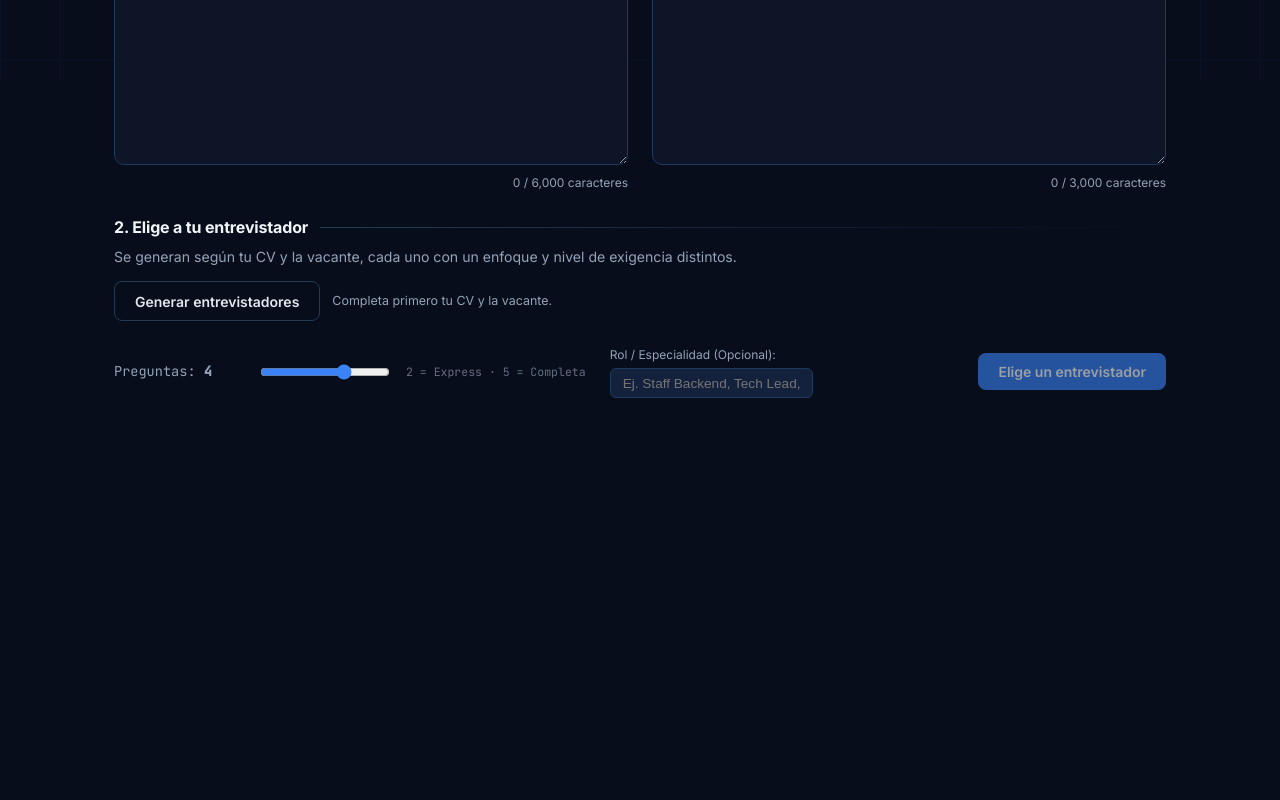
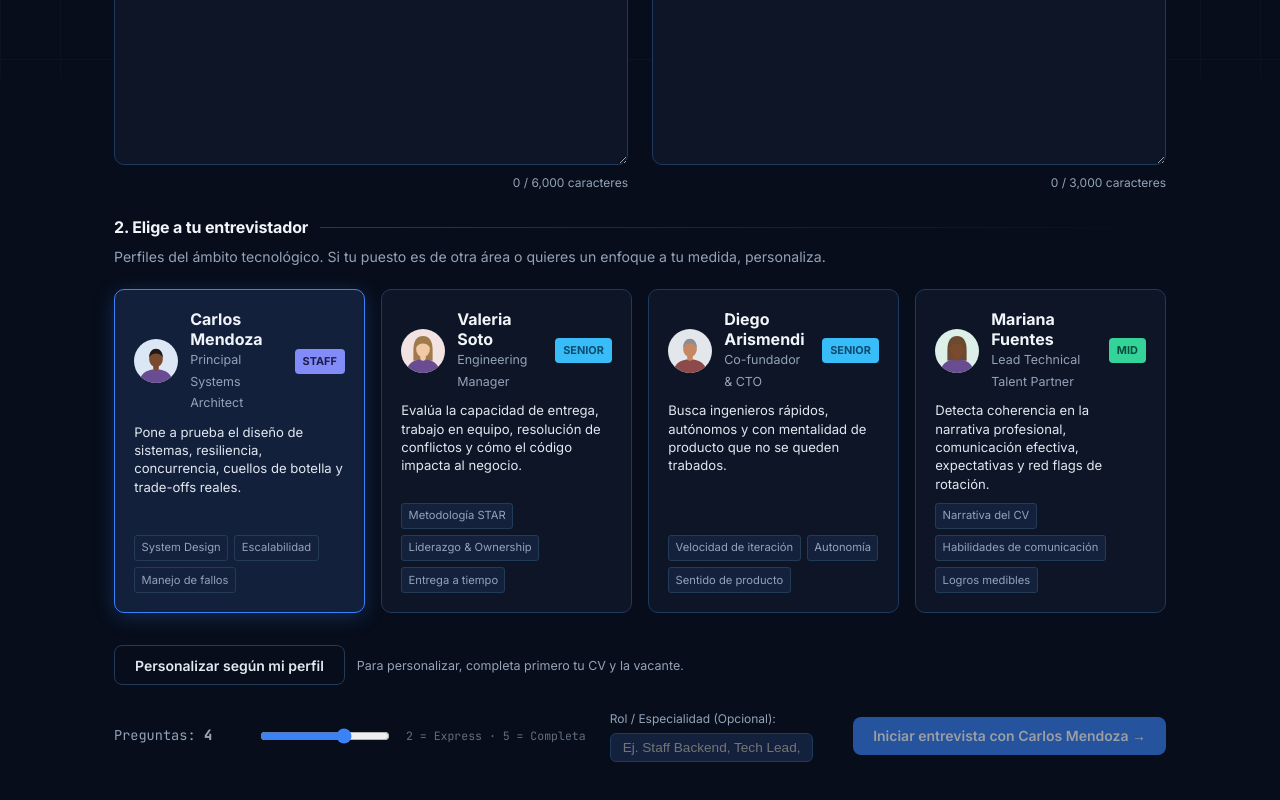
Before and after one commit to GerardoLucero/cv-stress-test, a Next.js app: page / in a window 1280 px wide. Shown: the part 721-1521 px from the top of the page. Before the commit the page ends 1167 px from the top, so only its background shows below. Built offline with nearby package versions, Linux system fonts and the light colour scheme.

Commit message:
ui: tech interviewers by default, tailored ones on demand
Default view shows the four engineering interviewers, preselected. Personalize
generates interviewers from the CV and vacancy and then shows only those, with a
link back to the tech ones. Editing the CV or vacancy returns to the default view.

```diff
--- a/src/app/page.tsx
+++ b/src/app/page.tsx
@@ -68,7 +68,7 @@ export default function Home() {
 
   // ─── Live Interview State ───────────────────────────────────────────────────
   const [activeTab, setActiveTab] = useState<'interview' | 'stress-test'>('interview')
-  const [selectedPersona, setSelectedPersona] = useState<InterviewerPersona | null>(null)
+  const [selectedPersona, setSelectedPersona] = useState<InterviewerPersona>(PRESET_PERSONAS['staff-architect'])
   const [targetRole, setTargetRole] = useState('')
   const [totalQuestions, setTotalQuestions] = useState(4)
   const [interviewSession, setInterviewSession] = useState<InterviewSession | null>(null)
@@ -78,19 +78,26 @@ export default function Home() {
   const [generatedPersonas, setGeneratedPersonas] = useState<InterviewerPersona[]>([])
   const [personasLoading, setPersonasLoading] = useState(false)
   const [personasError, setPersonasError] = useState<string | null>(null)
-  // The presets are generic engineering profiles: they only appear when generation fails.
-  const [showPresets, setShowPresets] = useState(false)
+  // 'tech' shows the four default engineering interviewers; 'custom' only the generated ones.
+  const [personaView, setPersonaView] = useState<'tech' | 'custom'>('tech')
 
-  // Interviewers are tailored to the CV and vacancy, so editing either one invalidates them.
+  function showTechPersonas() {
+    setPersonaView('tech')
+    setPersonasError(null)
+    setSelectedPersona(PRESET_PERSONAS['staff-architect'])
+  }
+
+  // Generated interviewers are tailored to the CV and vacancy: editing either one invalidates them.
   useEffect(() => {
-    setGeneratedPersonas((prev) => (prev.length ? [] : prev))
-    setSelectedPersona(null)
+    if (!generatedPersonas.length) return
+    setGeneratedPersonas([])
+    showTechPersonas()
+    // eslint-disable-next-line react-hooks/exhaustive-deps
   }, [cv, jobDescription])
 
   async function handleGeneratePersonas() {
     setPersonasLoading(true)
     setPersonasError(null)
-    setShowPresets(false)
     try {
       const res = await fetch('/api/interview/personas', {
         method: 'POST',
@@ -101,9 +108,9 @@ export default function Home() {
       if (!res.ok) throw new Error(data.error ?? 'No se pudieron generar entrevistadores.')
       setGeneratedPersonas(data.personas)
       setSelectedPersona(data.personas[0])
+      setPersonaView('custom')
     } catch (err: any) {
       setPersonasError(err.message)
-      setShowPresets(true)
     } finally {
       setPersonasLoading(false)
     }
@@ -113,10 +120,6 @@ export default function Home() {
     e.preventDefault()
     if (!cv.trim() || !jobDescription.trim()) {
       setInterviewError('Por favor introduce tu CV y la descripción del puesto.')
-      return
-    }
-    if (!selectedPersona) {
-      setInterviewError('Genera y elige un entrevistador para continuar.')
       return
     }
     setInterviewLoading(true)
@@ -315,27 +318,15 @@ export default function Home() {
                 <div style={{ margin: '1.5rem 0' }}>
                   <h3 className="section-title">2. Elige a tu entrevistador</h3>
                   <p style={{ fontSize: '0.88rem', color: 'var(--text-muted)', marginTop: '-0.75rem' }}>
-                    Se generan según tu CV y la vacante, cada uno con un enfoque y nivel de exigencia distintos.
+                    {personaView === 'custom'
+                      ? 'Entrevistadores generados según tu CV y la vacante, cada uno con un enfoque y nivel de exigencia distintos.'
+                      : 'Perfiles del ámbito tecnológico. Si tu puesto es de otra área o quieres un enfoque a tu medida, personaliza.'}
                   </p>
-                  {generatedPersonas.length > 0 && (
-                    <PersonaSelector
-                      personas={generatedPersonas}
-                      selectedId={selectedPersona?.id ?? ''}
-                      onSelect={(p) => setSelectedPersona(p)}
-                    />
-                  )}
-                  {showPresets && (
-                    <>
-                      <p style={{ fontSize: '0.85rem', color: 'var(--text-muted)' }}>
-                        Mientras tanto puedes usar un entrevistador genérico de perfil técnico:
-                      </p>
-                      <PersonaSelector
-                        personas={Object.values(PRESET_PERSONAS)}
-                        selectedId={selectedPersona?.id ?? ''}
-                        onSelect={(p) => setSelectedPersona(p)}
-                      />
-                    </>
-                  )}
+                  <PersonaSelector
+                    personas={personaView === 'custom' ? generatedPersonas : Object.values(PRESET_PERSONAS)}
+                    selectedId={selectedPersona.id}
+                    onSelect={(p) => setSelectedPersona(p)}
+                  />
                   <div style={{ marginTop: '0.75rem', display: 'flex', gap: '0.75rem', alignItems: 'center', flexWrap: 'wrap' }}>
                     <button
                       type="button"
@@ -345,19 +336,24 @@ export default function Home() {
                     >
                       {personasLoading
                         ? 'Generando entrevistadores...'
-                        : generatedPersonas.length
+                        : personaView === 'custom'
                           ? 'Generar otros entrevistadores'
-                          : 'Generar entrevistadores'}
+                          : 'Personalizar según mi perfil'}
                     </button>
+                    {personaView === 'custom' && (
+                      <button type="button" className="btn btn-outline" onClick={showTechPersonas} disabled={personasLoading}>
+                        Ver entrevistadores de tecnología
+                      </button>
+                    )}
                     {(cv.trim().length < 50 || jobDescription.trim().length < 20) && !personasLoading && (
                       <span style={{ fontSize: '0.78rem', color: 'var(--text-muted)' }}>
-                        Completa primero tu CV y la vacante.
+                        Para personalizar, completa primero tu CV y la vacante.
                       </span>
                     )}
                   </div>
                   {personasError && (
                     <div role="alert" style={{ color: 'var(--red)', marginTop: '0.5rem', fontSize: '0.85rem' }}>
-                      {personasError}
+                      {personasError} Puedes continuar con uno de tecnología.
                     </div>
                   )}
                 </div>
@@ -397,9 +393,9 @@ export default function Home() {
                   <button
                     type="submit"
                     className="btn btn-primary"
-                    disabled={interviewLoading || !selectedPersona || !cv.trim() || !jobDescription.trim()}
+                    disabled={interviewLoading || !cv.trim() || !jobDescription.trim()}
                   >
-                    {interviewLoading ? 'Preparando entrevista...' : selectedPersona ? `Iniciar entrevista con ${selectedPersona.name} →` : 'Elige un entrevistador'}
+                    {interviewLoading ? 'Preparando entrevista...' : `Iniciar entrevista con ${selectedPersona.name} →`}
                   </button>
                 </div>
 
```
